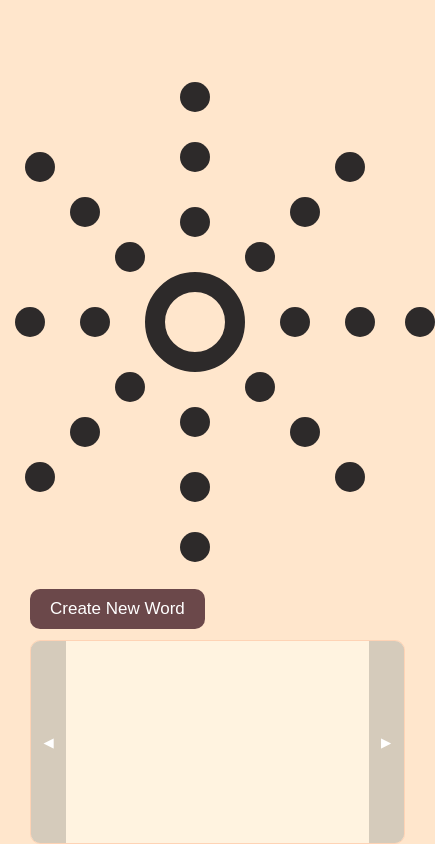
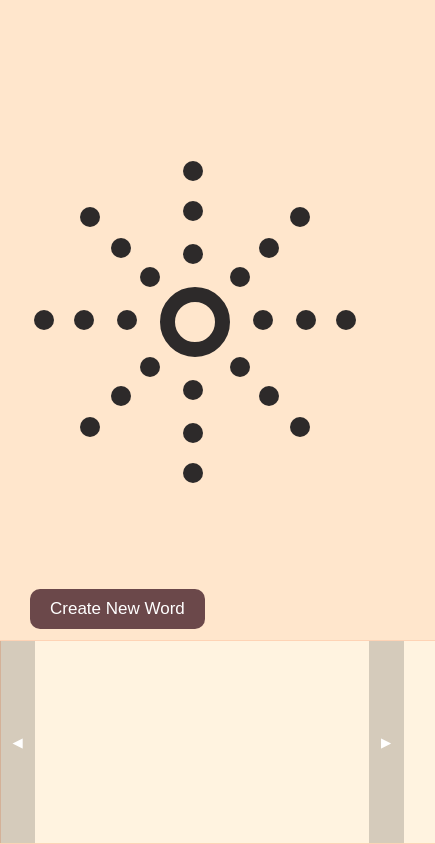
Before and after one commit to ianrandmckenzie/swarm_rippler, a plain HTML site: page index.html in a window 390 px wide. Shown: the whole page, 435 px wide, since content can reach past the window. Drawn offline with Linux system fonts and the light colour scheme.

Commit message:
Add responsive fixes

```diff
--- a/css/bottom_bar.css
+++ b/css/bottom_bar.css
@@ -38,7 +38,6 @@
   width: 88%;
   height: 162px;
   padding: 20px 40px;
-  margin-top: 20px;
   background: #FFF3E0;
   border: 1px solid #FED3B5;
   border-radius: 10px;
--- a/css/main.css
+++ b/css/main.css
@@ -1,3 +1,10 @@
+html, body {
+  overflow-y: hidden !important;
+  height: 100vh !important;
+  max-height: 100vh !important;
+  width: 100%;
+}
+
 body {
   display: flex;
   justify-content: center;
@@ -5,17 +12,19 @@ body {
   height: 100vh;
   background-color: #FFE6CC;
   margin: 0;
-  /* background-image: url(../process_work/artwork_that_started_this.jpeg);
-  background-position: top right;
-  background-size: contain;
-  background-repeat: no-repeat; */
   font-family: sans-serif;
+}
+
+.grid {
+  max-height: 156px;
 }
 
 .ripple {
   position: absolute;
   width: 200px;
   height: 200px;
+  left: -70px;
+  top: -70px;
   background: rgba(120, 89, 91, 0.1);
   border-radius: 50%;
   transform: scale(1);
--- a/css/responsive.css
+++ b/css/responsive.css
@@ -27,3 +27,161 @@
     width: 75%;
   }
 }
+
+@media screen and (max-width: 652px) {
+  .ripple {
+    height: 133px;
+    width: 133px;
+    left: -47px;
+    top: -47px;
+  }
+
+  .grid {
+    margin-top: -200px;
+  }
+
+  .grid div div {
+    width: 20px;
+    height: 20px;
+  }
+
+  .grid div[data-layer="1"] div[data-audio="1"] {
+    margin: 23px 0px 0px 23px;
+  }
+
+  .grid div[data-layer="1"] div[data-audio="2"] {
+    margin: 0px 23px 23px 23px;
+  }
+
+  .grid div[data-layer="1"] div[data-audio="3"] {
+    margin: 23px 23px 0px 0px;
+  }
+
+  .grid div[data-layer="1"] div[data-audio="4"] {
+    margin: 23px 23px 23px 0px;
+  }
+
+  .grid div[data-layer="1"] div[data-audio="6"] {
+    margin: 23px 0px 23px 23px;
+  }
+
+  .grid div[data-layer="1"] div[data-audio="7"] {
+    margin: 0px 0px 23px 23px;
+  }
+
+  .grid div[data-layer="1"] div[data-audio="8"] {
+    margin: 23px 23px 0px 23px;
+  }
+
+  .grid div[data-layer="1"] div[data-audio="9"] {
+    margin: 0px 23px 23px 0px;
+  }
+
+  .grid div[data-layer="2"] div[data-audio="1"] {
+    bottom: -14px;
+    right: -14px;
+  }
+
+  .grid div[data-layer="2"] div[data-audio="2"] {
+    left: 23px;
+    bottom: 23px;
+  }
+
+  .grid div[data-layer="2"] div[data-audio="3"] {
+    left: -14px;
+    bottom: -14px;
+  }
+
+  .grid div[data-layer="2"] div[data-audio="4"] {
+    top: 23px;
+    right: 23px;
+  }
+
+  .grid div[data-layer="2"] div[data-audio="6"] {
+    top: 23px;
+    left: 23px;
+  }
+
+  .grid div[data-layer="2"] div[data-audio="7"] {
+    top: -14px;
+    right: -14px;
+  }
+
+  .grid div[data-layer="2"] div[data-audio="8"] {
+    top: 23px;
+    left: 23px;
+  }
+
+  .grid div[data-layer="2"] div[data-audio="9"] {
+    top: -14px;
+    left: -14px;
+  }
+
+  .grid div[data-layer="3"] div[data-audio="1"] {
+    bottom: 17px;
+    right: 17px;
+  }
+
+  .grid div[data-layer="3"] div[data-audio="2"] {
+    left: 23px;
+    bottom: 63px;
+  }
+
+  .grid div[data-layer="3"] div[data-audio="3"] {
+    left: 17px;
+    bottom: 17px;
+  }
+
+  .grid div[data-layer="3"] div[data-audio="4"] {
+    top: 23px;
+    right: 63px;
+  }
+
+  .grid div[data-layer="3"] div[data-audio="6"] {
+    top: 23px;
+    left: 63px;
+  }
+
+  .grid div[data-layer="3"] div[data-audio="7"] {
+    top: 17px;
+    right: 17px;
+  }
+
+  .grid div[data-layer="3"] div[data-audio="8"] {
+    top: 63px;
+    left: 23px;
+  }
+
+  .grid div[data-layer="3"] div[data-audio="9"] {
+    top: 17px;
+    left: 17px;
+  }
+
+  .grid .droplet {
+    height: 40px;
+    width: 40px;
+    border: 15px solid #2D2A2A;
+    background-color: #FFE6CC;
+    display: flex;
+    position: relative;
+    justify-content: center;
+    align-items: center;
+    border-radius: 50%;
+    transition: background-color 0.3s;
+  }
+
+  #bottomBar {
+    left: 0;
+    width: 100%;
+    border-radius: 0;
+  }
+
+  #scrollLeft {
+    left: -30px;
+  }
+
+  #scrollLeft,
+  #scrollRight {
+    border-radius: 0;
+  }
+}
--- a/js/main.js
+++ b/js/main.js
@@ -31,7 +31,7 @@ function playLayers(layers) {
             let audioToPlay = document.getElementById(`audio-${num}`);
             let square = document.querySelector(`[data-layer="${index}"] div[data-audio="${num}"]`);
             if (audioToPlay && square) {
-              square.style.backgroundColor = "#C3D9B4";
+              square.style.backgroundColor = "#ffffff";
               audioToPlay.currentTime = 0;
               audioToPlay.play();
             }
@@ -125,9 +125,6 @@ document.querySelectorAll(".clickableCircle").forEach(clickableCircle => {
     setTimeout(() => {
       ripple.classList.add("ripple");
 
-      ripple.style.left = `-70px`;
-      ripple.style.top = `-70px`;
-
       circle.appendChild(ripple);
     }, 500);
     setTimeout(() => {
```
